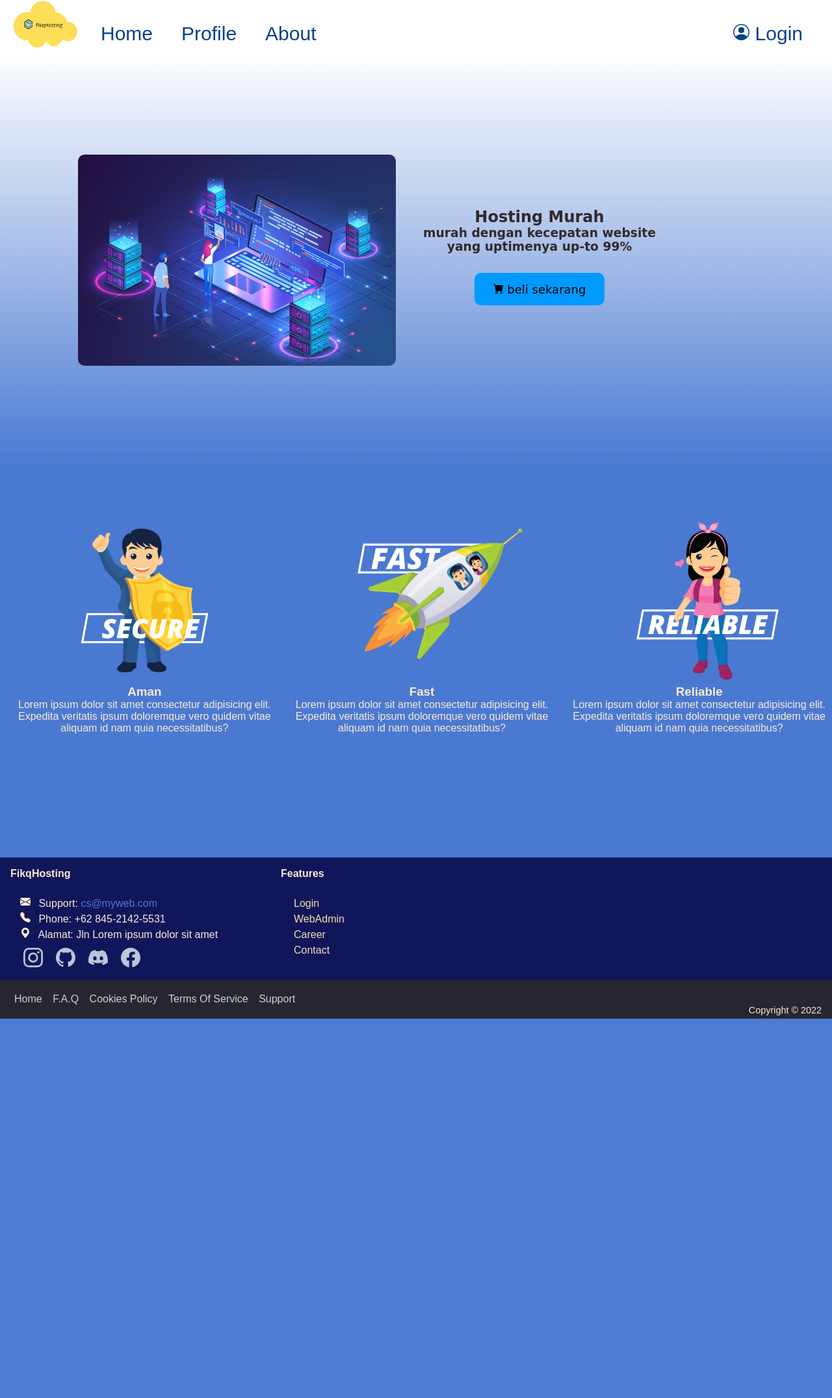
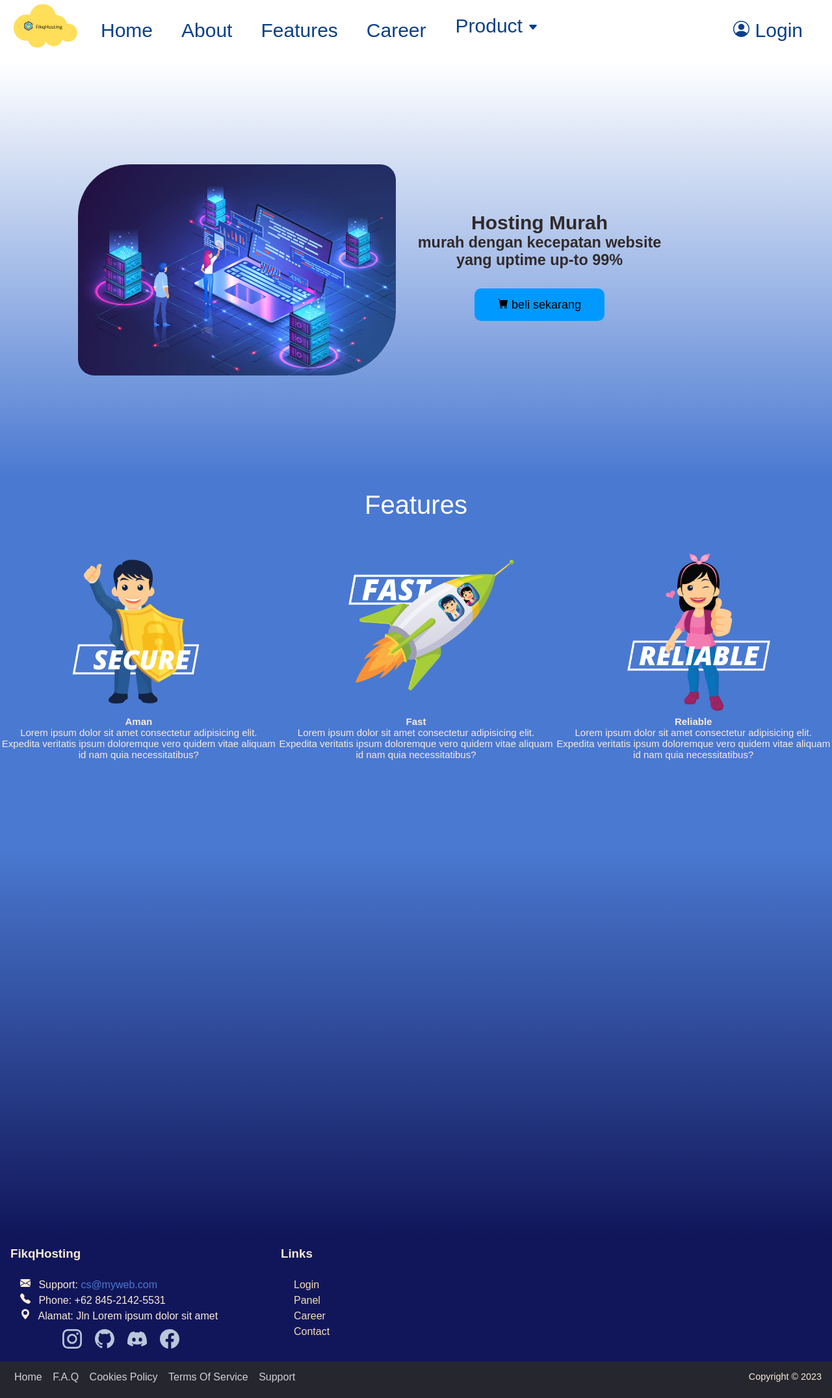
Before and after one commit to ItzKazuki/belajar-html, a PHP site: page / in a window 1280 px wide. Shown: the whole page at 65% size. Before the commit the page ends 1568 px from the top, so only its background shows below. Run offline with PHP 8.4, Linux system fonts and the light colour scheme; some web fonts are replaced.

Commit message:
upload 14 oct 9:47AM

```diff
--- a/web-desain/assets/css/style.css
+++ b/web-desain/assets/css/style.css
@@ -9,6 +9,7 @@
 :root {
   --content: rgb(74, 121, 209);
   --button: rgb(0, 153, 255);
+  --footer: rgb(17, 22, 90);
 }
 
 div {
@@ -27,9 +28,10 @@ div {
   height: 75px;
   /* padding-left: 20px; */
   float: left;
-  margin-top: 20px;
+  margin: 20px 20px 20px 20px;
+  /* margin-top: 20px;
   margin-left: 20px;
-  margin-right: 20px;
+  margin-right: 20px; */
 }
 
 .navbar ul {
@@ -43,14 +45,13 @@ div {
   margin-right: 20px;
 }
 
-.navbar ul > li > a {
+.navbar ul > li > a{
   text-decoration: none;
   font-family: 'Gabarito', sans-serif;
   padding: 5px;
-  display: block;
   color: rgb(9, 64, 136);
   font-size: 30px;
-  margin-top: 10px;
+  margin-top: 5px;
   margin-left: 10px;
   display: block;
 }
@@ -58,6 +59,59 @@ div {
 .navbar ul > li > a:hover {
   color: rgb(5, 43, 92);
 }
+
+.dropdown {
+  overflow: hidden;
+}
+
+.dropbtn {
+  font-size: 30px;
+  border: none;
+  outline: none;
+  color: rgb(9, 64, 136);
+  padding: 14px 16px;
+  background-color: inherit;
+  font-family: 'Gabarito', sans-serif;
+}
+
+.dropdown-content {
+  display: none;
+  position: absolute;
+  background-color: #f9f9f9;
+  min-width: 160px;
+  box-shadow: 0px 8px 16px 0px rgba(0,0,0,0.2);
+  z-index: 1;
+  border-radius: 20px;
+}
+
+.dropdown-content a {
+  float: none;
+  color: black;
+  padding: 12px 16px;
+  text-decoration: none;
+  font-family: 'Gabarito', sans-serif;
+  font-size: 17px;
+  display: block;
+  text-align: left;
+}
+
+.dropdown-content a:hover {
+  background-color: #ddd;
+}
+
+.dropdown-content a:nth-child(1) {
+  border-radius: 20px 20px 0px 0px;
+}
+
+.dropdown-content a:nth-child(4) {
+  border-radius: 0px 0px 20px 20px;
+}
+
+.dropdown:hover .dropdown-content {
+  display: block;
+}
+
+/* Head and Content Page */
 
 .headpage {
   height: 80vh;
@@ -67,19 +121,20 @@ div {
 }
 
 .headpage img {
-  border-radius: 10px;
+  border-radius: 80px 24px 100px 25px;
 }
 
 .text-head {
   color: rgb(49, 42, 42);
-  font-family: 'Pixelify Sans', cursive;
+  font-family: 'Gabarito', sans-serif;
+  font-size: 20px;
   margin-left: auto;
   width: 400px;
   margin-right: 250px;
 }
 
 .text-head button{
-  font-family: 'Pixelify Sans', cursive;
+  font-family: 'Gabarito', sans-serif;
   margin-top: 25px;
   margin: 10px;
   font-size: 18px;
@@ -103,32 +158,52 @@ div {
 }
 
 .content {
-  height: 75vh;
+  height: 71vh;
   background-color: var(--content);
+}
+
+.content-image {
   display: flex;
   justify-content: space-evenly;
-  padding: 5rem 0rem 5rem 0rem;
+  padding: 3rem 0rem 3rem 0rem;
   color: antiquewhite;
 }
 
-.content div {
-  padding-left: 18px;
+.content-text {
+  display: flex;
+  justify-content: center;
+  color: white;
+  font-size: 40px;
+  font-family: 'Gabarito', sans-serif;
+  padding-top: 20px;
 }
 
-.content div > p, .content > div > h3 {
+/* .content-image div {
+  padding-left: 10px;
+} */
+
+.content-image div > p, .content-image > div > h3 {
   text-align: center;
   font-family: 'Alegreya Sans', sans-serif;
+  font-size: 15px;
 }
 
-.content img {
+.content-image img {
   height: 250px;
   padding-left: 25%;
 }
 
+.about-content {
+  height: 75vh;
+  background-image: linear-gradient(180deg, var(--content), var(--footer));
+}
+
+/* Footer Page */
+
 footer {
   height: 30vh;
   color: antiquewhite;
-  background-color: rgb(17, 22, 90);
+  background-color: var(--footer);
   bottom: 0;
   font-size: 16px;
 }
@@ -140,7 +215,7 @@ footer * {
   font-family: 'PT Sans', sans-serif;
 }
 
-footer h4 {
+footer h3 {
   padding-bottom: 25px;
 }
 
@@ -211,6 +286,7 @@ footer ul > li > a {
 .social {
   display: flex;
   flex-direction: row;
+  padding-left: 60px;
   margin-top: 0.5em;
 }
 
@@ -229,13 +305,14 @@ footer ul > li > a {
 }
 
 .copyright {
+  height: 7vh;
   padding: 0.3em 1em;
   background-color: #25262e;
 }
 
 .footer-menu {
   float: left;
-  margin-top: 15px;
+  margin-top: 10px;
 }
 
 .footer-menu a{
@@ -252,3 +329,9 @@ footer ul > li > a {
   font-size: 0.9em;
   text-align: right;
 }
+
+@media screen and (max-width: 850px) {
+  .row.primary {
+    grid-template-columns: 1fr;
+  }
+}
--- a/web-desain/index.html
+++ b/web-desain/index.html
@@ -6,18 +6,36 @@
     <title>Home | FikqHosting</title>
     <link rel="preconnect" href="https://fonts.googleapis.com/">
     <link rel="preconnect" href="https://fonts.gstatic.com/" crossorigin="">
-    <link href="assets/css/font.css" rel="stylesheet">
+    <link href="assets/css/fonts.css" rel="stylesheet">
     <link rel="stylesheet" href="assets/css/style.css">
 </head>
 
 <body id="home">
     <div class="navbar">
-        <img src="assets/image/no bg-modified.png" alt="icon">
+        <img src="assets/image/no bg-modified.png" style="padding-top: 5px;" alt="icon">
         <ul>
             <li style="margin-left: auto"><a href="#home">Home</a></li>
-            <li><a href="http://local.kazukikun.space/belajar-navbar/enkripsi.html">Profile</a></li>
-            <li><a href="http://local.kazukikun.space/belajar-navbar/about.html">About</a></li>
-            <li style="float: right; padding-right: 20px; align-items: center;"><a href="http://local.kazukikun.space/belajar-navbar/login.html"><svg xmlns="http://www.w3.org/2000/svg" width="25" height="25" fill="currentColor" class="bi bi-person-circle" viewBox="0 0 16 16">
+            <li><a href="about.html">About</a></li>
+            <li><a href="#features">Features</a></li>
+            <li><a href="career.html">Career</a></li>
+            <li>
+                <!-- <li><a href="product.html">Product</a></li> -->
+                <section class="dropdown">
+                    <a class="dropbtn">Product
+                        <svg xmlns="http://www.w3.org/2000/svg" width="16" height="16" fill="currentColor" class="bi bi-caret-down-fill" viewBox="0 0 16 16">
+                            <path d="M7.247 11.14 2.451 5.658C1.885 5.013 2.345 4 3.204 4h9.592a1 1 0 0 1 .753 1.659l-4.796 5.48a1 1 0 0 1-1.506 0z"/>
+                        </svg>
+                    </a>
+                    <section class="dropdown-content">
+                      <a href="#">Vps</a>
+                      <a href="#">Web Hosting</a>
+                      <a href="#">Email Hosting</a>
+                      <a href="#">Wordpress Hosting</a>
+                    </section>
+                </section>
+            </li>
+            <li style="float: right; padding-right: 20px; align-items: center;"><a href="login.html">
+                <svg xmlns="http://www.w3.org/2000/svg" width="25" height="25" fill="currentColor" class="bi bi-person-circle" viewBox="0 0 16 16">
                     <path d="M11 6a3 3 0 1 1-6 0 3 3 0 0 1 6 0z"></path>
                     <path fill-rule="evenodd" d="M0 8a8 8 0 1 1 16 0A8 8 0 0 1 0 8zm8-7a7 7 0 0 0-5.468 11.37C3.242 11.226 4.805 10 8 10s4.757 1.225 5.468 2.37A7 7 0 0 0 8 1z"></path>
                 </svg> Login</a></li>
@@ -25,18 +43,20 @@
     </div>
     <div class="headpage">
         <!-- <img src="assets/image/712288.png" alt="" /> -->
-        <img src="assets/image/20230506152201-2023-05-06news152120.jpg" alt="" style="margin-left: 120px;" height="325px">
+        <img src="assets/image/20230506152201-2023-05-06news152120.jpg" alt="" style="margin-left: 120px; " height="325px">
         <div class="text-head">
             <div style="text-align: center; margin-bottom: 20px;">
                 <h2>Hosting Murah</h2>
-                <h3>murah dengan kecepatan website yang uptimenya up-to 99%</h3>
+                <h3>murah dengan kecepatan website yang uptime up-to 99%</h3>
             </div>
             <button style="margin-left: 100px;"><svg xmlns="http://www.w3.org/2000/svg" width="16" height="16" fill="currentColor" class="bi bi-cart-fill" viewBox="0 0 16 16">
                 <path d="M0 1.5A.5.5 0 0 1 .5 1H2a.5.5 0 0 1 .485.379L2.89 3H14.5a.5.5 0 0 1 .491.592l-1.5 8A.5.5 0 0 1 13 12H4a.5.5 0 0 1-.491-.408L2.01 3.607 1.61 2H.5a.5.5 0 0 1-.5-.5zM5 12a2 2 0 1 0 0 4 2 2 0 0 0 0-4zm7 0a2 2 0 1 0 0 4 2 2 0 0 0 0-4zm-7 1a1 1 0 1 1 0 2 1 1 0 0 1 0-2zm7 0a1 1 0 1 1 0 2 1 1 0 0 1 0-2z"></path>
               </svg> beli sekarang</button>
         </div>
     </div>
-    <div class="content">
+    <div class="content" id="features">
+        <span class="content-text">Features</span>
+        <div class="content-image">
             <div id="image1">
                 <img src="assets/image/secure-icon.webp" alt="">
                 <h3>Aman</h3>
@@ -56,10 +76,14 @@
                     vitae aliquam id nam quia necessitatibus?</p>
             </div>
         </div>
+    </div>
+    <div class="about-content">
+
+    </div>
     <footer>
         <div class="row primary">
             <div class="colum about">
-                <h4>FikqHosting</h4>
+                <h3>FikqHosting</h3>
                 <p><svg xmlns="http://www.w3.org/2000/svg" width="16" height="16" fill="currentColor" class="bi bi-envelope-fill" viewBox="0 0 16 16">
                     <path d="M.05 3.555A2 2 0 0 1 2 2h12a2 2 0 0 1 1.95 1.555L8 8.414.05 3.555ZM0 4.697v7.104l5.803-3.558L0 4.697ZM6.761 8.83l-6.57 4.027A2 2 0 0 0 2 14h12a2 2 0 0 0 1.808-1.144l-6.57-4.027L8 9.586l-1.239-.757Zm3.436-.586L16 11.801V4.697l-5.803 3.546Z"></path>
                   </svg> Support: <a href="mailto:cs@myweb.com">cs@myweb.com</a></p>
@@ -89,32 +113,31 @@
             </div>
 
             <div class="colum link">
-                <h4>Features</h4>
+                <h3>Links</h3>
                 <ul>
-                    <li><a href="">Login</a></li>
+                    <li><a href="login.html">Login</a></li>
                 </ul>
                 <ul>
-                    <li><a href="">WebAdmin</a></li>
+                    <li><a href="panel.html">Panel</a></li>
                 </ul>
                 <ul>
-                    <li><a href="">Career</a></li>
+                    <li><a href="career.html">Career</a></li>
                 </ul>
                 <ul>
-                    <li><a href="">Contact</a></li>
+                    <li><a href="contact.html">Contact</a></li>
                 </ul>
             </div>
 
         </div>
         <div class="row copyright">
-                <div class="footer-menu">
-
-                    <a href="">Home</a>
-                    <a href="">F.A.Q</a>
-                    <a href="">Cookies Policy</a>
-                    <a href="">Terms Of Service</a>
-                    <a href="">Support</a>
-                </div>
-                <p>Copyright © 2022</p>
+            <section class="footer-menu">
+                <a href="#home">Home</a>
+                <a href="faq.html">F.A.Q</a>
+                <a href="cookie-terms.html">Cookies Policy</a>
+                <a href="tos.html">Terms Of Service</a>
+                <a href="mailto:cs@myweb.com">Support</a>
+            </section>
+            <p style="padding-top: 10px;">Copyright © 2023</p>
         </div>
     </footer>
 
```
Also changed, not shown: netflix/websitepertama.css (added, +122 -0 lines), netflix/websitepertama.html (added, +112 -0 lines), web-desain/assets/js/index.js (deleted, +0 -20 lines), web-desain/card.html (added, +183 -0 lines), netflix/11.jpg (added), netflix/12.jpg (added), netflix/13.jpg (added), netflix/14.jpg (added), netflix/15.jpg (added), netflix/16.jpg (added), netflix/17.jpg (added), netflix/18.jpg (added), netflix/Logo fix.jpg (added), netflix/anabelle.jpg (added), 2 more files, 1 other file. Lines whose indentation alone changed are shown as unchanged.
